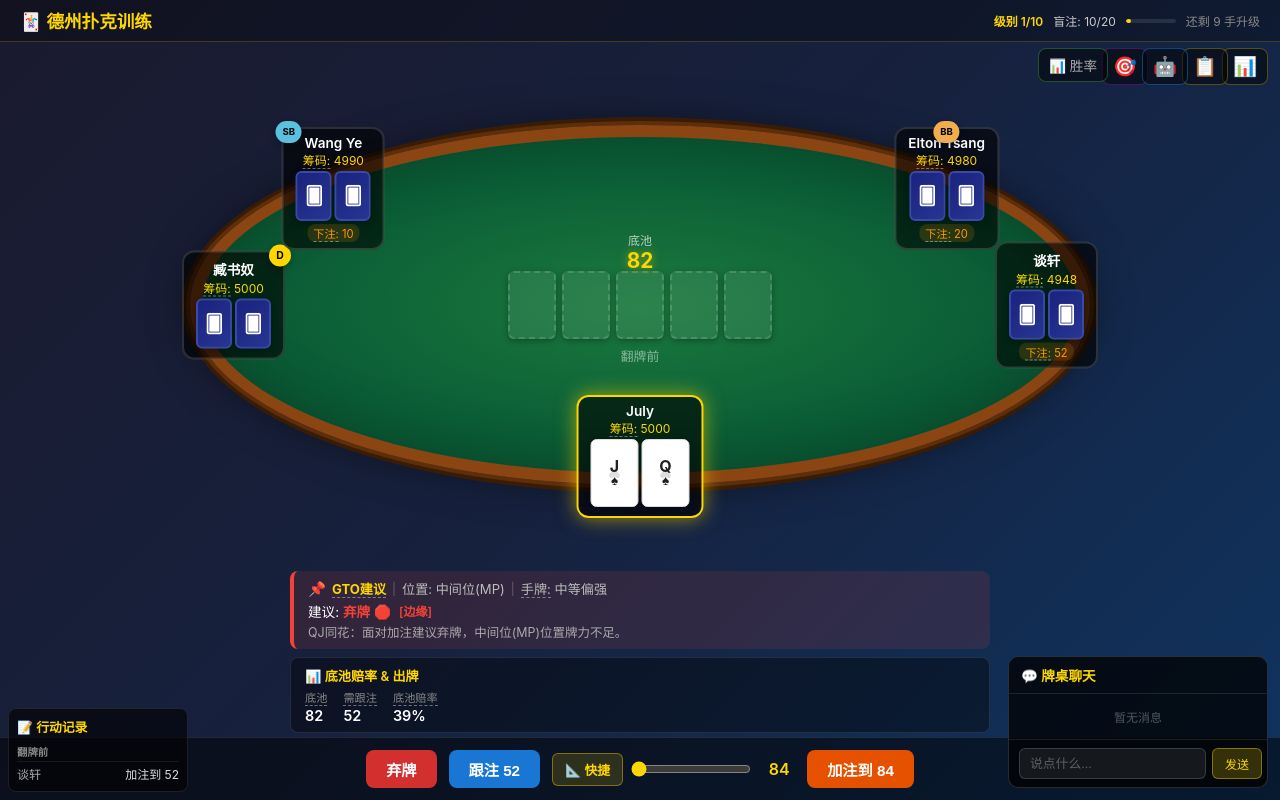
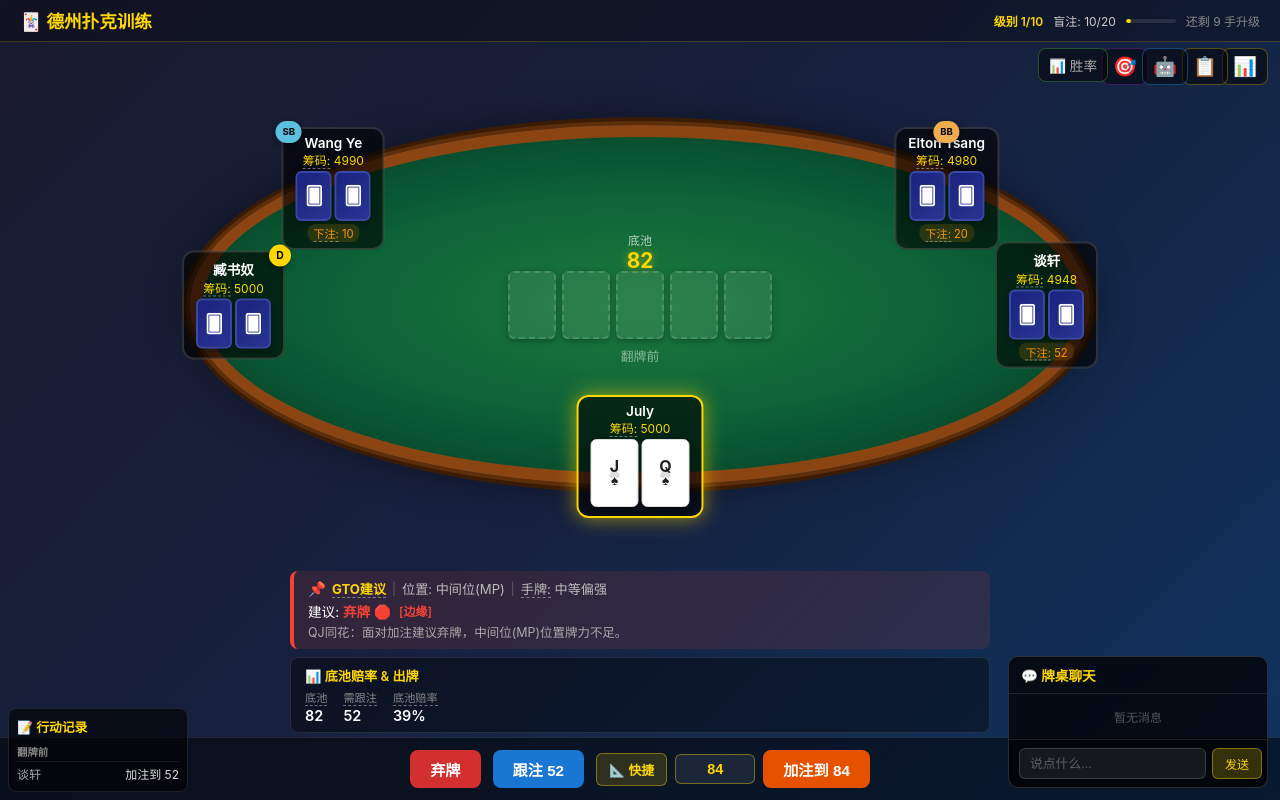
Before and after one commit to LCorleone/poker, a React (Vite) app: page / in a window 1280 px wide. Both pictures are taken after a click on the button "开始游戏". Built offline with nearby package versions, Linux system fonts and the light colour scheme; the HTML template or start-up script is replaced by a standard one.

Commit message:
feat: show current hand evaluation, round quick bets, text input for raise, replay hand results

```diff
--- a/src/App.css
+++ b/src/App.css
@@ -493,6 +493,31 @@
   accent-color: #ffd700;
 }
 
+.raise-input {
+  width: 80px;
+  background: rgba(255, 255, 255, 0.08);
+  border: 1px solid rgba(255, 215, 0, 0.4);
+  border-radius: 6px;
+  padding: 6px 10px;
+  color: #ffd700;
+  font-size: 0.9rem;
+  font-weight: 600;
+  text-align: center;
+  outline: none;
+  -moz-appearance: textfield;
+}
+
+.raise-input::-webkit-inner-spin-button,
+.raise-input::-webkit-outer-spin-button {
+  -webkit-appearance: none;
+  margin: 0;
+}
+
+.raise-input:focus {
+  border-color: rgba(255, 215, 0, 0.8);
+  box-shadow: 0 0 8px rgba(255, 215, 0, 0.2);
+}
+
 .raise-amount {
   color: #ffd700;
   font-weight: 600;
@@ -805,6 +830,18 @@
   color: #ffd700;
   font-weight: 600;
   margin-bottom: 4px;
+}
+
+.hand-eval-badge {
+  font-size: 0.8rem;
+  color: #ffd700;
+  font-weight: 700;
+  padding: 4px 8px;
+  margin-bottom: 6px;
+  background: rgba(255, 215, 0, 0.1);
+  border: 1px solid rgba(255, 215, 0, 0.3);
+  border-radius: 6px;
+  text-align: center;
 }
 
 .pot-odds-grid {
@@ -1650,6 +1687,16 @@
 .replay-folded-text {
   font-size: 0.75rem;
   color: #f44336;
+}
+
+.replay-hand-result {
+  font-size: 0.75rem;
+  color: #ffd700;
+  font-weight: 600;
+  margin-left: 8px;
+  padding: 2px 6px;
+  background: rgba(255, 215, 0, 0.1);
+  border-radius: 4px;
 }
 
 .replay-win-amount {
--- a/src/components/ActionBar.tsx
+++ b/src/components/ActionBar.tsx
@@ -32,6 +32,7 @@ const ActionBar: React.FC<ActionBarProps> = ({
 
   if (availableActions.length === 0 || disabled) return null;
 
+  const round10 = (n: number) => Math.round(n / 10) * 10;
   const toCall = currentBet - playerCurrentBet;
 
   const handleRaise = () => {
@@ -80,24 +81,24 @@ const ActionBar: React.FC<ActionBarProps> = ({
             <div className="raise-presets">
               <button
                 className="btn-preset"
-                onClick={() => handlePresetRaise(Math.floor(currentBet + pot * 0.5))}
-                disabled={Math.floor(currentBet + pot * 0.5) > raiseRange.max}
+                onClick={() => handlePresetRaise(round10(currentBet + pot * 0.5))}
+                disabled={round10(currentBet + pot * 0.5) > raiseRange.max}
               >
-                ½底池 {Math.floor(currentBet + pot * 0.5)}
+                ½底池 {round10(currentBet + pot * 0.5)}
               </button>
               <button
                 className="btn-preset"
-                onClick={() => handlePresetRaise(Math.floor(currentBet + pot * 0.75))}
-                disabled={Math.floor(currentBet + pot * 0.75) > raiseRange.max}
+                onClick={() => handlePresetRaise(round10(currentBet + pot * 0.75))}
+                disabled={round10(currentBet + pot * 0.75) > raiseRange.max}
               >
-                ¾底池 {Math.floor(currentBet + pot * 0.75)}
+                ¾底池 {round10(currentBet + pot * 0.75)}
               </button>
               <button
                 className="btn-preset"
-                onClick={() => handlePresetRaise(currentBet + pot)}
-                disabled={currentBet + pot > raiseRange.max}
+                onClick={() => handlePresetRaise(round10(currentBet + pot))}
+                disabled={round10(currentBet + pot) > raiseRange.max}
               >
-                底池 {currentBet + pot}
+                底池 {round10(currentBet + pot)}
               </button>
               <button
                 className="btn-preset btn-preset-allin"
@@ -109,15 +110,27 @@ const ActionBar: React.FC<ActionBarProps> = ({
           )}
 
           <input
-            type="range"
+            type="number"
             min={raiseRange.min}
             max={raiseRange.max}
             value={raiseAmount}
-            onChange={e => setRaiseAmount(Number(e.target.value))}
-            className="raise-slider"
+            onChange={e => {
+              const v = Number(e.target.value);
+              if (!isNaN(v)) setRaiseAmount(v);
+            }}
+            onBlur={() => {
+              // Clamp on blur
+              const clamped = Math.min(Math.max(round10(raiseAmount), raiseRange.min), raiseRange.max);
+              setRaiseAmount(clamped);
+            }}
+            className="raise-input"
+            step={10}
           />
-          <span className="raise-amount">{raiseAmount}</span>
-          <button className="btn btn-raise" onClick={handleRaise} disabled={disabled}>
+          <button className="btn btn-raise" onClick={() => {
+            const clamped = Math.min(Math.max(round10(raiseAmount), raiseRange.min), raiseRange.max);
+            setRaiseAmount(clamped);
+            onAction({ type: 'raise', amount: clamped });
+          }} disabled={disabled}>
             加注到 {raiseAmount}
           </button>
         </div>
--- a/src/components/HandReplay.tsx
+++ b/src/components/HandReplay.tsx
@@ -2,6 +2,7 @@ import React from 'react';
 import { ActionRecord, Player, Card, GamePhase } from '../engine/types';
 import { HandResult } from '../engine/game';
 import CardComponent from './Card';
+import { evaluateHand } from '../engine/evaluate';
 
 interface HandReplayProps {
   actionHistory: ActionRecord[];
@@ -98,6 +99,11 @@ const HandReplay: React.FC<HandReplayProps> = ({
                   ) : null}
                   {p.isFolded && <span className="replay-folded-text">弃牌</span>}
                 </div>
+                {!p.isFolded && communityCards.length >= 3 && p.holeCards.length === 2 && (
+                  <span className="replay-hand-result">
+                    {evaluateHand([...p.holeCards, ...communityCards]).name}
+                  </span>
+                )}
                 {winnerData && winnerData.amount > 0 && (
                   <span className="replay-win-amount">
                     {winnerData.amount > p.totalBetThisHand ? '+' : '退回'}{winnerData.amount} ({winnerData.hand.name})
--- a/src/components/PotOddsDisplay.tsx
+++ b/src/components/PotOddsDisplay.tsx
@@ -1,6 +1,6 @@
 import React from 'react';
 import { Card } from '../engine/types';
-import { countOuts } from '../engine/evaluate';
+import { countOuts, evaluateHand } from '../engine/evaluate';
 
 interface PotOddsDisplayProps {
   holeCards: Card[];
@@ -27,6 +27,12 @@ const PotOddsDisplay: React.FC<PotOddsDisplayProps> = ({
   const potOdds = pot > 0 && toCall > 0 ? toCall / (pot + toCall) : 0;
   const outs = countOuts(holeCards, communityCards);
 
+  // Current hand evaluation
+  let handName = '';
+  if (communityCards.length >= 3 && holeCards.length === 2) {
+    handName = evaluateHand([...holeCards, ...communityCards]).name;
+  }
+
   // Rule of 4 and 2 for equity from outs
   const cardsToCome = phase === 'flop' ? 2 : phase === 'turn' ? 1 : 0;
   const outsEquity = cardsToCome > 0 ? (outs * (cardsToCome === 2 ? 4 : 2)) / 100 : 0;
@@ -36,6 +42,9 @@ const PotOddsDisplay: React.FC<PotOddsDisplayProps> = ({
   return (
     <div className="pot-odds-panel">
       <div className="pot-odds-title">📊 底池赔率 &amp; 出牌</div>
+      {handName && (
+        <div className="hand-eval-badge">🃏 当前牌型: {handName}</div>
+      )}
       <div className="pot-odds-grid">
         <div className="pot-odds-item">
           <span className="pot-odds-label"><span className="tip" data-tip="当前底池的总金额">底池</span></span>
```
